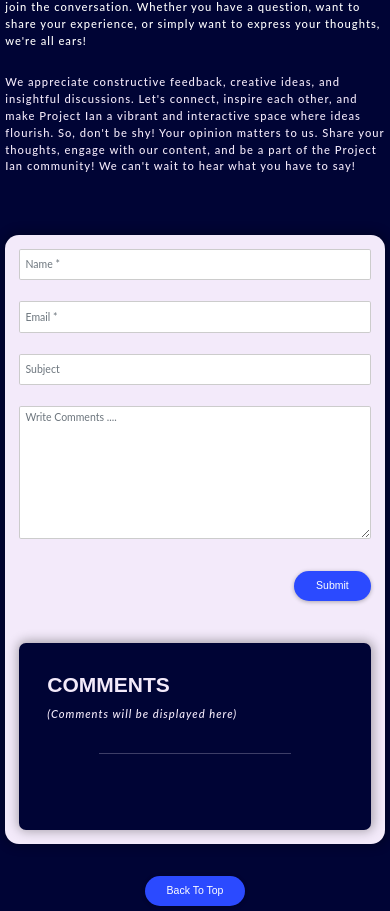
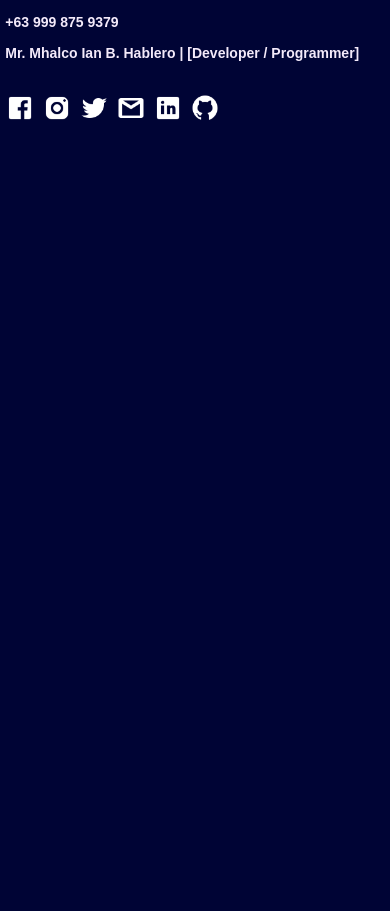
Before and after one commit to iOnClxudz/Portfolio, a plain HTML site: page about.html in a window 390 px wide. Shown: the part 3856-4767 px from the top of the page. After the commit the page ends 4028 px from the top, so only its background shows below. Drawn offline with nearby package versions, Linux system fonts and the light colour scheme.

Commit message:
about.html

```diff
--- a/about.html
+++ b/about.html
@@ -173,63 +173,6 @@
     </section>
     <!--======== GET IN TOUCH END ========-->
 
-    <!--===== COMMENT FORM START ======-->
-    <section class="form-wrapper wrapper">
-        <div class="container">
-            <div class="row mb-5">
-                <div class="col-12 mb-5">
-                    <div class="sec-title">
-                        <h1>LETS TALK !</h1>
-                        <p class="text-white">We love hearing from our readers and value your thoughts and feedback!
-                            At Project Ian, we believe in the power of community and collaboration. We encourage you
-                            to leave a comment and join the conversation. Whether you have a question, want to share
-                            your experience, or simply want to express your thoughts, we're all ears!</p>
-                        <br>
-                        <p>
-                            We appreciate constructive feedback, creative ideas, and insightful discussions. Let's
-                            connect, inspire each other, and make Project Ian a vibrant and interactive space where
-                            ideas flourish. So, don't be shy! Your opinion matters to us. Share your thoughts, engage
-                            with our content, and be a part of the Project Ian community! We can't wait to hear what
-                            you have to say!</p>
-                        <br>
-                    </div>
-                </div>
-            </div>
-            <div class="row justify-content-center">
-                <div class="col-lg-8 col-md-10">
-                    <div class="form-section">
-                        <form>
-                            <div class="mb-5">
-                                <input type="text" class="form-control" placeholder="Name *" required>
-                            </div>
-                            <div class="mb-5">
-                                <input type="email" class="form-control" placeholder="Email *" required>
-                            </div>
-                            <div class="mb-5">
-                                <input type="subject" class="form-control" placeholder="Subject">
-                            </div>
-                            <div class="mb-5">
-                                <textarea class="form-control" rows="8" placeholder="Write Comments ...." required></textarea>
-                            </div>
-                            <div class="mb-5 text-end">
-                               <button class="btn main-btn">Submit</button>
-                            </div><br><br>
-                            <section class="comment-section">
-                                <h3>COMMENTS</h3>
-                                <p><i>(Comments will be displayed here)</i></p><br><hr><br><br>
-                                <!-- Comments will be dynamically added here -->
-                            </section>
-                        </form>
-                    </div>
-                </div>
-            </div>
-            <div class="col-12 text-center mt-5">
-                <a href="#" class="btn main-btn">Back to Top</a>
-            </div>
-        </div>
-    </section><hr>
-    <!--====== COMMENT FORM END =======-->
-
     <!--====== FOOTER SECTION-START ======-->
     <section class="footer_wrapper wrapper">
         <div class="container">
```
